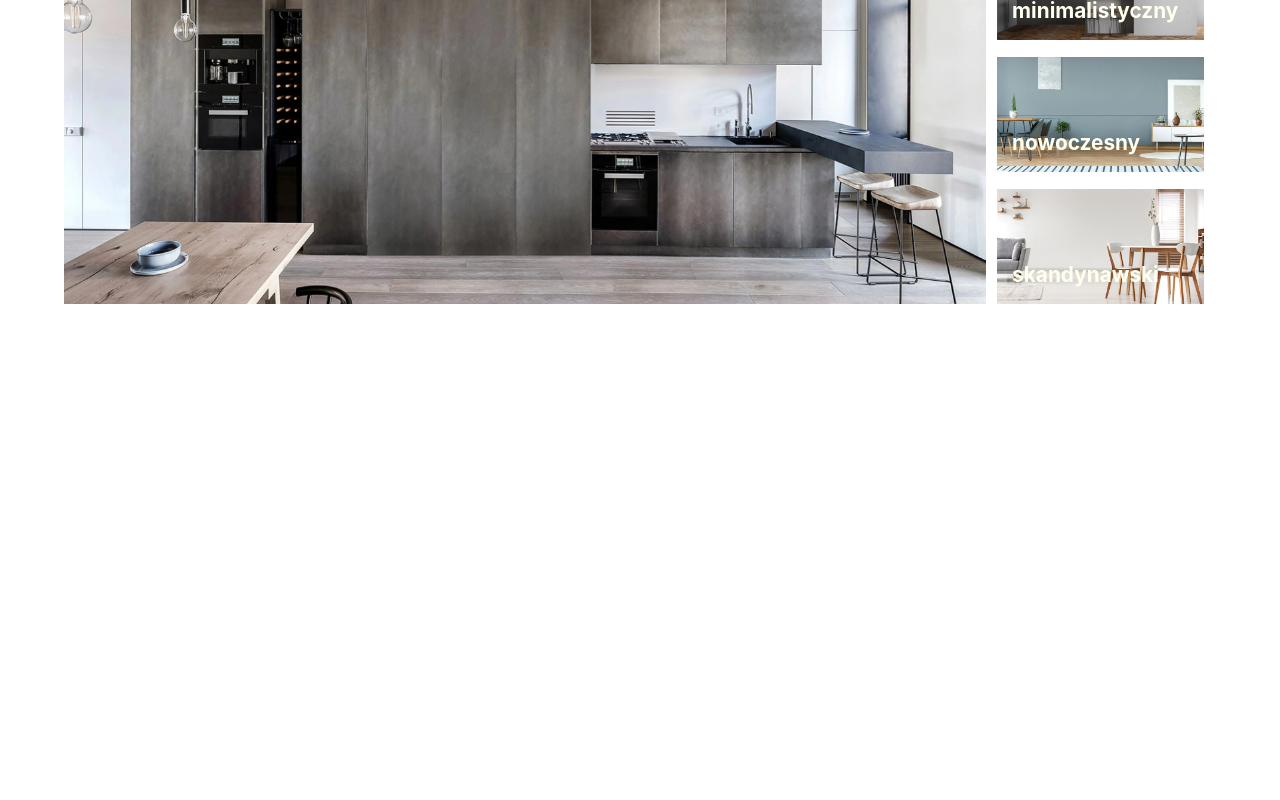
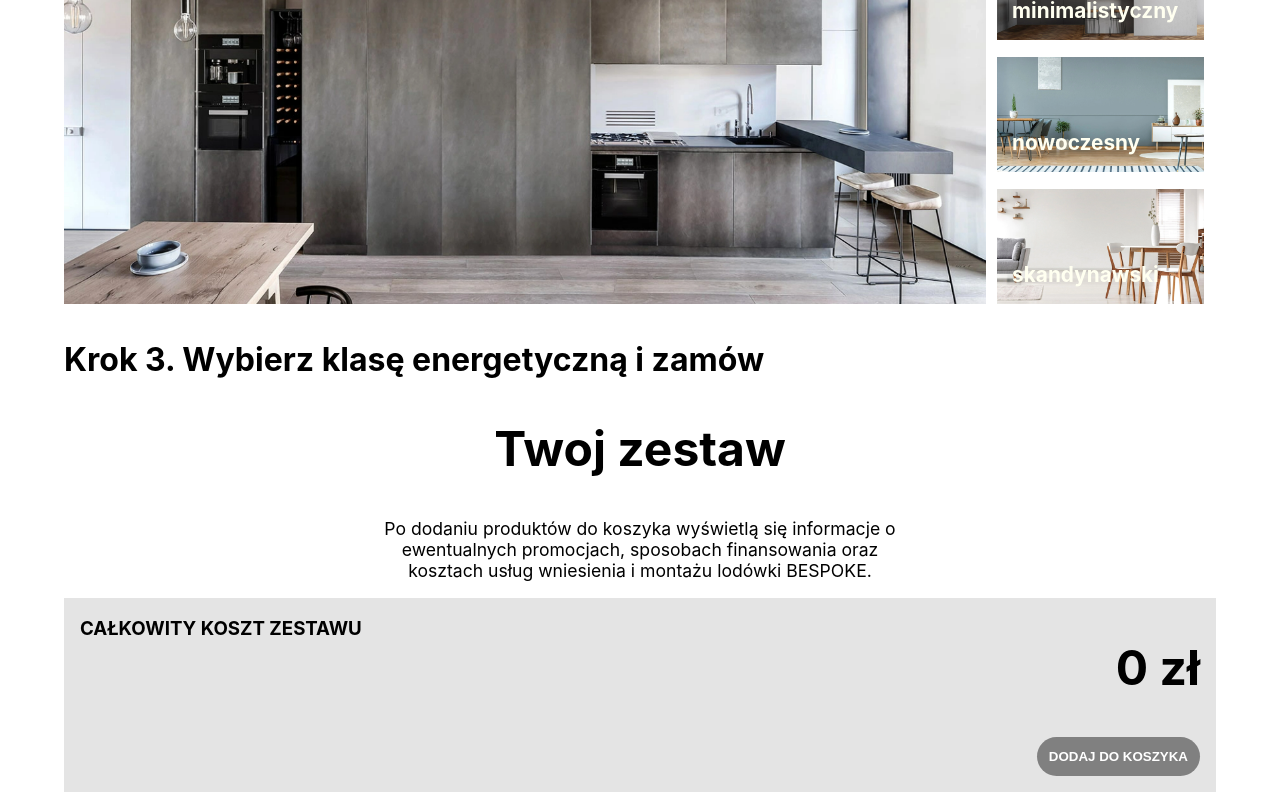
Before and after one commit to Kameal22/BESPOKE_clone, a React (Create React App) app: page / in a window 1280 px wide. Shown: the part 1438-2238 px from the top of the page. Before the commit the page ends 1778 px from the top, so only its background shows below. Built offline with nearby package versions, Linux system fonts and the light colour scheme.

Commit message:
Added first cart section

```diff
--- /dev/null
+++ b/src/components/cart/Cart.tsx
@@ -0,0 +1,24 @@
+import CartSummary from "./CartSummary";
+import "./styles/cart.css";
+
+const Cart: React.FC = () => {
+  return (
+    <div className="cartDiv">
+      <h1>Krok 3. Wybierz klasę energetyczną i zamów</h1>
+
+      <div className="cartInfo">
+        <h2>Twoj zestaw</h2>
+
+        <p>
+          Po dodaniu produktów do koszyka wyświetlą się informacje o
+          ewentualnych promocjach, sposobach finansowania oraz kosztach usług
+          wniesienia i montażu lodówki BESPOKE.
+        </p>
+      </div>
+
+      <CartSummary />
+    </div>
+  );
+};
+
+export default Cart;
--- /dev/null
+++ b/src/components/cart/CartSummary.tsx
@@ -0,0 +1,18 @@
+import "./styles/cartSummary.css";
+
+const CartSummary: React.FC = () => {
+  return (
+    <div className="cartSummaryDiv">
+      <div className="cartSummaryHeading">
+        <h3>Całkowity koszt zestawu</h3>
+        <h2>0 zł</h2>
+      </div>
+
+      <div className="buttonDiv">
+        <button className="addToCart">DODAJ DO KOSZYKA</button>
+      </div>
+    </div>
+  );
+};
+
+export default CartSummary;
--- /dev/null
+++ b/src/components/cart/styles/cart.css
@@ -0,0 +1,23 @@
+.cartDiv{
+    width: 90%;
+    margin: 1vh auto;
+}
+
+.cartInfo{
+    width: 50%;
+    margin: 1vh auto;
+}
+
+.cartInfo p{
+    width: 90%;
+    text-align: center;
+    margin-left: auto;
+    margin-right: auto;
+    font-size: 1.1em;
+}
+
+.cartInfo h2{
+    text-align: center;
+    font-weight: bold;
+    font-size: 3rem;
+}
--- /dev/null
+++ b/src/components/cart/styles/cartSummary.css
@@ -0,0 +1,38 @@
+.cartSummaryDiv{
+    background-color: rgb(228, 228, 228);
+}
+
+.cartSummaryHeading{
+    display: flex;
+    justify-content: space-between;
+    padding-left: 1em;
+    padding-right: 1em;
+}
+
+.cartSummaryHeading h2{
+    font-size: 3rem;
+}
+
+.cartSummaryHeading h3{
+    text-transform: uppercase;
+}
+
+.addToCart{
+    padding: 12px;
+    border: none;
+    font-weight: bold;
+    color: white;
+    border-radius: 20px;
+    background-color: gray;
+}
+
+.buttonDiv{
+    display: flex;
+    justify-content: flex-end;
+}
+
+.addToCart{
+    margin-bottom: 2vh;
+    margin-right: 2vh;
+    cursor: pointer;
+}
--- a/src/components/landingPage/LandingPage.tsx
+++ b/src/components/landingPage/LandingPage.tsx
@@ -5,39 +5,45 @@ import { useState } from "react";
 import { Fridge } from "../../interfaces/FridgeInterface";
 import { v4 as uuidv4 } from "uuid";
 import InteriorStyleChoice from "../interiorStyle/InteriorStyleChoice";
+import Cart from "../cart/Cart";
 
 const LandingPage: React.FC = () => {
   const [chosenFridge, setChosenFridge] = useState<Fridge[]>([]);
-  const [highlightedFridge, setHighlightedFridge] = useState<Fridge>()
+  const [highlightedFridge, setHighlightedFridge] = useState<Fridge>();
 
   const highlightAFridge = (fridge: Fridge) => {
-    setHighlightedFridge(fridge)
-  }
+    setHighlightedFridge(fridge);
+  };
 
   const addFridge = (fridge: Fridge) => {
-    const fridgeWithID = JSON.parse(JSON.stringify(fridge))
+    const fridgeWithID = JSON.parse(JSON.stringify(fridge));
 
-    fridgeWithID.id = uuidv4()
+    fridgeWithID.id = uuidv4();
     if (chosenFridge.length < 3) {
-      setChosenFridge(prevState => [...prevState, fridgeWithID]);
-      setHighlightedFridge(fridgeWithID)
+      setChosenFridge((prevState) => [...prevState, fridgeWithID]);
+      setHighlightedFridge(fridgeWithID);
     }
   };
 
   const selectFridgeColor = (id: string | undefined, color: string) => {
     const fridge = chosenFridge.map((fridge) => {
-      return (
-        fridge.id === id ? { ...fridge, color: color } : fridge
-      )
-    })
-    setChosenFridge(fridge)
-  }
+      return fridge.id === id ? { ...fridge, color: color } : fridge;
+    });
+    setChosenFridge(fridge);
+  };
 
   return (
     <div className="landingPageDiv">
       <Header />
-      <Configurator highlightedFridge={highlightedFridge} highlightAFridge={highlightAFridge} selectColor={selectFridgeColor} chosenFridges={chosenFridge} selectFridge={addFridge} />
+      <Configurator
+        highlightedFridge={highlightedFridge}
+        highlightAFridge={highlightAFridge}
+        selectColor={selectFridgeColor}
+        chosenFridges={chosenFridge}
+        selectFridge={addFridge}
+      />
       <InteriorStyleChoice />
+      <Cart />
     </div>
   );
 };
```
